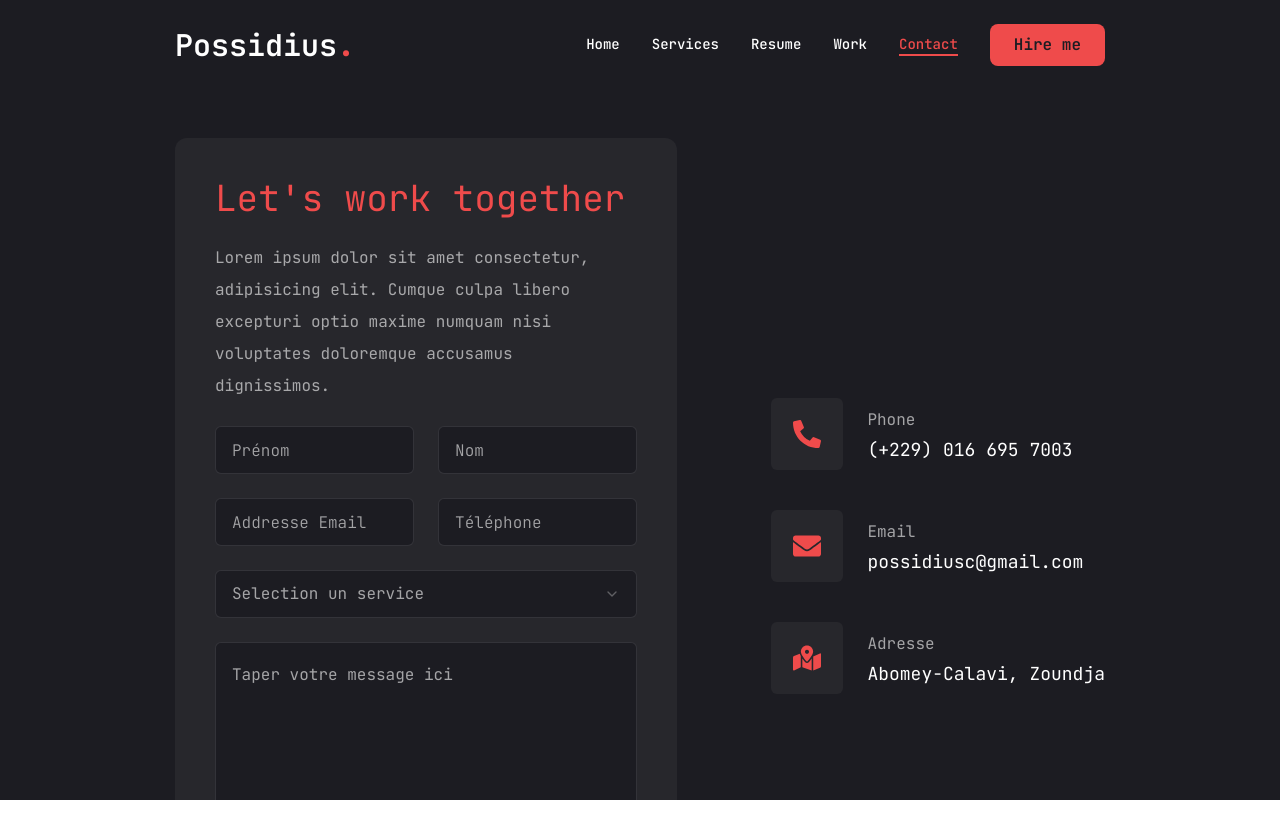
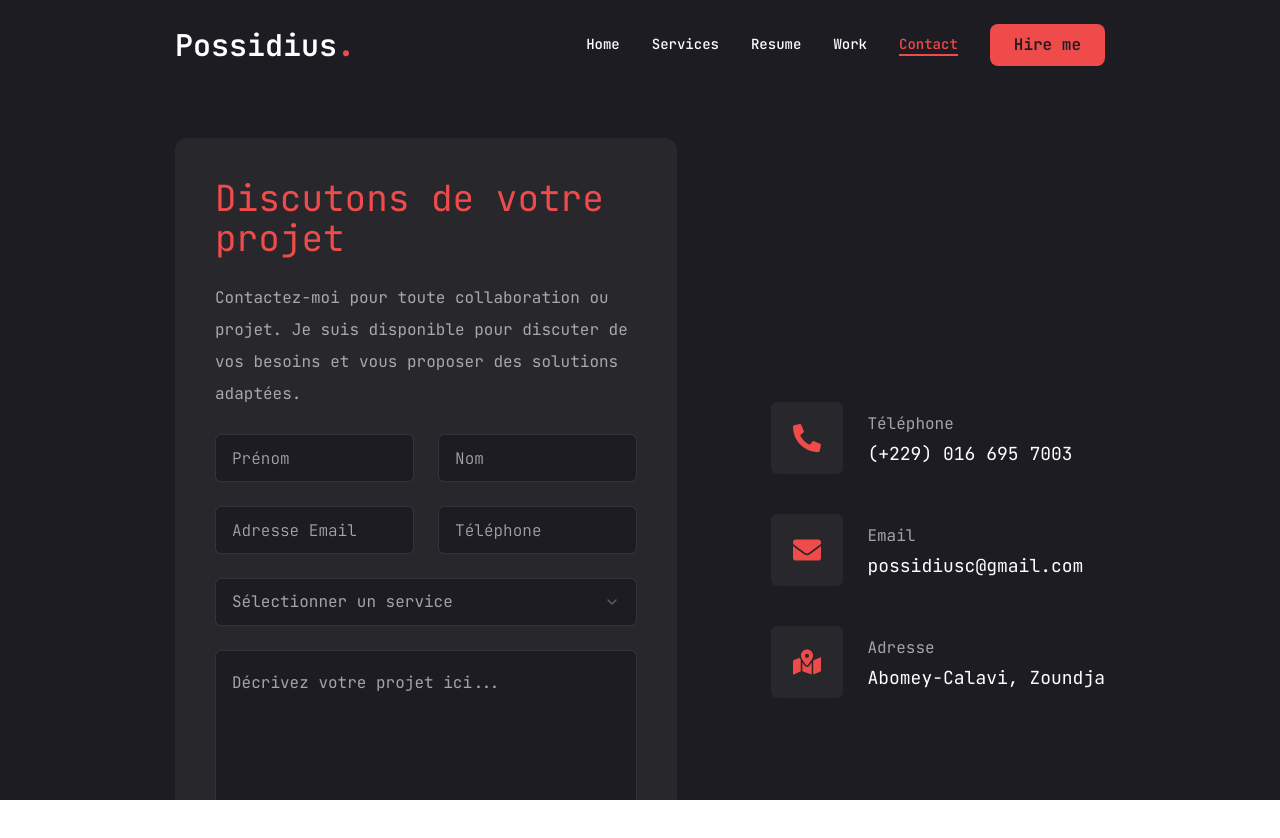
Before and after one commit to possidiuscapo/possidius-portfolio, a Next.js app: page /contact in a window 1280 px wide. Shown: the top 838 px of the page. Built offline with nearby package versions, Linux system fonts and the light colour scheme.

Commit message:
mis ajout

```diff
--- a/app/contact/page.tsx
+++ b/app/contact/page.tsx
@@ -4,8 +4,6 @@ import React from "react";
 import { Button } from "@/components/ui/button";
 import { Input } from "@/components/ui/input";
 import { Textarea } from "@/components/ui/textarea";
-
-
 import {
   Select,
   SelectContent,
@@ -15,27 +13,26 @@ import {
   SelectTrigger,
   SelectValue,
 } from "@/components/ui/select";
-
 import { FaPhoneAlt, FaEnvelope, FaMapMarkedAlt } from "react-icons/fa";
+import { motion } from "framer-motion";
 
 const infos = [
   {
-    icon: <FaPhoneAlt/>,
-    title: 'Phone',
+    icon: <FaPhoneAlt />,
+    title: "Téléphone",
     description: "(+229) 016 695 7003",
   },
   {
     icon: <FaEnvelope />,
-    title: 'Email',
+    title: "Email",
     description: "possidiusc@gmail.com",
   },
   {
-    icon: <FaMapMarkedAlt/>,
-    title: 'Adresse',
+    icon: <FaMapMarkedAlt />,
+    title: "Adresse",
     description: "Abomey-Calavi, Zoundja",
   },
-]
-import { motion } from "framer-motion";
+];
 
 const Contact: React.FC = () => {
   return (
@@ -45,55 +42,62 @@ const Contact: React.FC = () => {
         opacity: 1,
         transition: { delay: 2.4, duration: 0.4, ease: "easeIn" },
       }}
-          className="min-h-[80vh] flex flexc  justify-center py-12 lg:px-0 "
+      className="min-h-[80vh] flex justify-center py-12 lg:px-0"
     >
       <div className="container mx-auto">
         <div className="flex flex-col md:flex-row gap-8">
-              {/* form */}
+          {/* Formulaire */}
           <div className="md:w-[54%] order-2 md:order-none">
-                <form className="flex flex-col gap-6 p-10 bg-[#27272c] rounded-xl ">
-                  <h3 className="text-4xl text-accent">Let's work together</h3>
-                  <p className="text-white/60">Lorem ipsum dolor sit amet consectetur, adipisicing elit. Cumque culpa libero excepturi optio maxime numquam nisi voluptates doloremque accusamus dignissimos.</p>
-                  {/* input */}
+            <form className="flex flex-col gap-6 p-10 bg-[#27272c] rounded-xl">
+              <h3 className="text-4xl text-accent">Discutons de votre projet</h3>
+              <p className="text-white/60">
+                Contactez-moi pour toute collaboration ou projet. Je suis disponible pour discuter de vos besoins et vous proposer des solutions adaptées.
+              </p>
+              {/* Inputs */}
               <div className="grid grid-cols-1 md:grid-cols-2 gap-6">
-                    <Input type="firsname" placeholder="Prénom" />
-                    <Input type="lastname" placeholder="Nom" />
-                    <Input type="email" placeholder="Addresse Email" />
-                    <Input type="phone" placeholder="Téléphone" />
+                <Input type="text" placeholder="Prénom" />
+                <Input type="text" placeholder="Nom" />
+                <Input type="email" placeholder="Adresse Email" />
+                <Input type="tel" placeholder="Téléphone" />
               </div>
-                  {/* Select */}
+              {/* Sélection de service */}
               <Select>
-                    <SelectTrigger className="w-full ">
-                      <SelectValue placeholder="Selection un service" />
+                <SelectTrigger className="w-full">
+                  <SelectValue placeholder="Sélectionner un service" />
                 </SelectTrigger>
                 <SelectContent>
                   <SelectGroup>
-                        <SelectLabel>Selectionner un service</SelectLabel>
-                        <SelectItem value="est">Développement Web</SelectItem>
+                    <SelectLabel>Services</SelectLabel>
+                    <SelectItem value="web">Développement Web</SelectItem>
+                    <SelectItem value="mobile">Développement Mobile</SelectItem>
+                    <SelectItem value="design">Conception Graphique</SelectItem>
+                    <SelectItem value="maintenance">Maintenance et Support</SelectItem>
                   </SelectGroup>
                 </SelectContent>
               </Select>
-                  {/* textarea */}
-                  <Textarea className="h-[200px] " placeholder="Taper votre message ici" />
-                  {/* boutton */}
+              {/* Message */}
+              <Textarea className="h-[200px]" placeholder="Décrivez votre projet ici..." />
+              {/* Bouton */}
               <Button size="sm" className="max-w-60">
-                    Envoyer un message
+                Envoyer le message
               </Button>
             </form>
           </div>
-              {/* info */}
+          {/* Informations de contact */}
           <div className="flex-1 flex items-center md:justify-end order-1 md:order-none mb-8 md:mb-0">
             <ul className="flex flex-col gap-10">
-                  {infos.map((item, index)=>{
-                    return <li key={index} className="flex items-center gap-6">
-                      <div className="w-[52px] h-[52px] md:w-[72px] md:h-[72px] bg-[#27272c] text-accent rounded-md flex justify-center items-center ">
-                        <div className="text-[28px] ">{item.icon}</div>
+              {infos.map((item, index) => {
+                return (
+                  <li key={index} className="flex items-center gap-6">
+                    <div className="w-[52px] h-[52px] md:w-[72px] md:h-[72px] bg-[#27272c] text-accent rounded-md flex justify-center items-center">
+                      <div className="text-[28px]">{item.icon}</div>
                     </div>
                     <div className="flex-1">
-                        <h3 className="text-white/60">{item.title} </h3>
+                      <h3 className="text-white/60">{item.title}</h3>
                       <p className="text-lg">{item.description}</p>
                     </div>
                   </li>
+                );
               })}
             </ul>
           </div>
```
Lines whose indentation alone changed are shown as unchanged.
